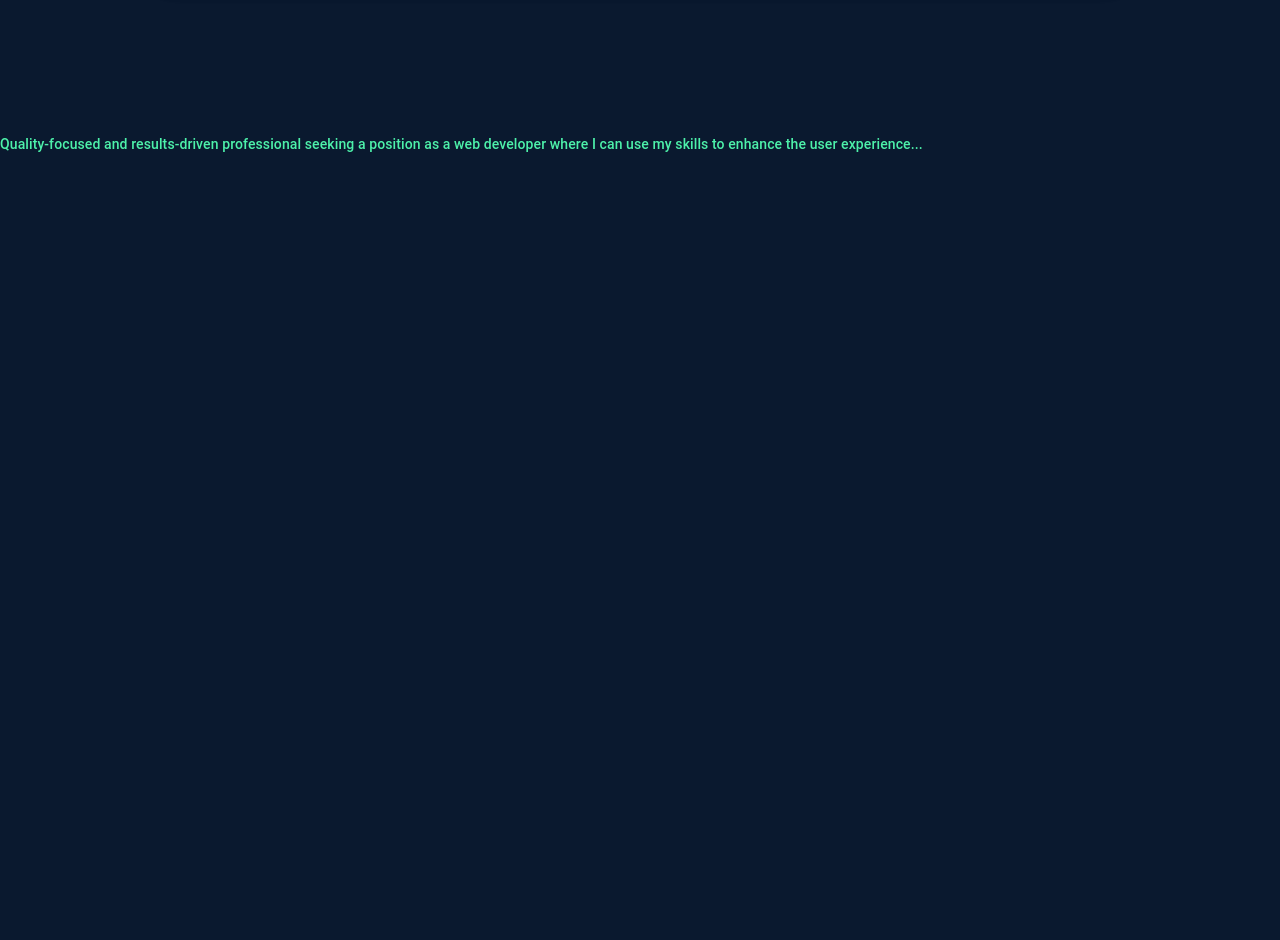
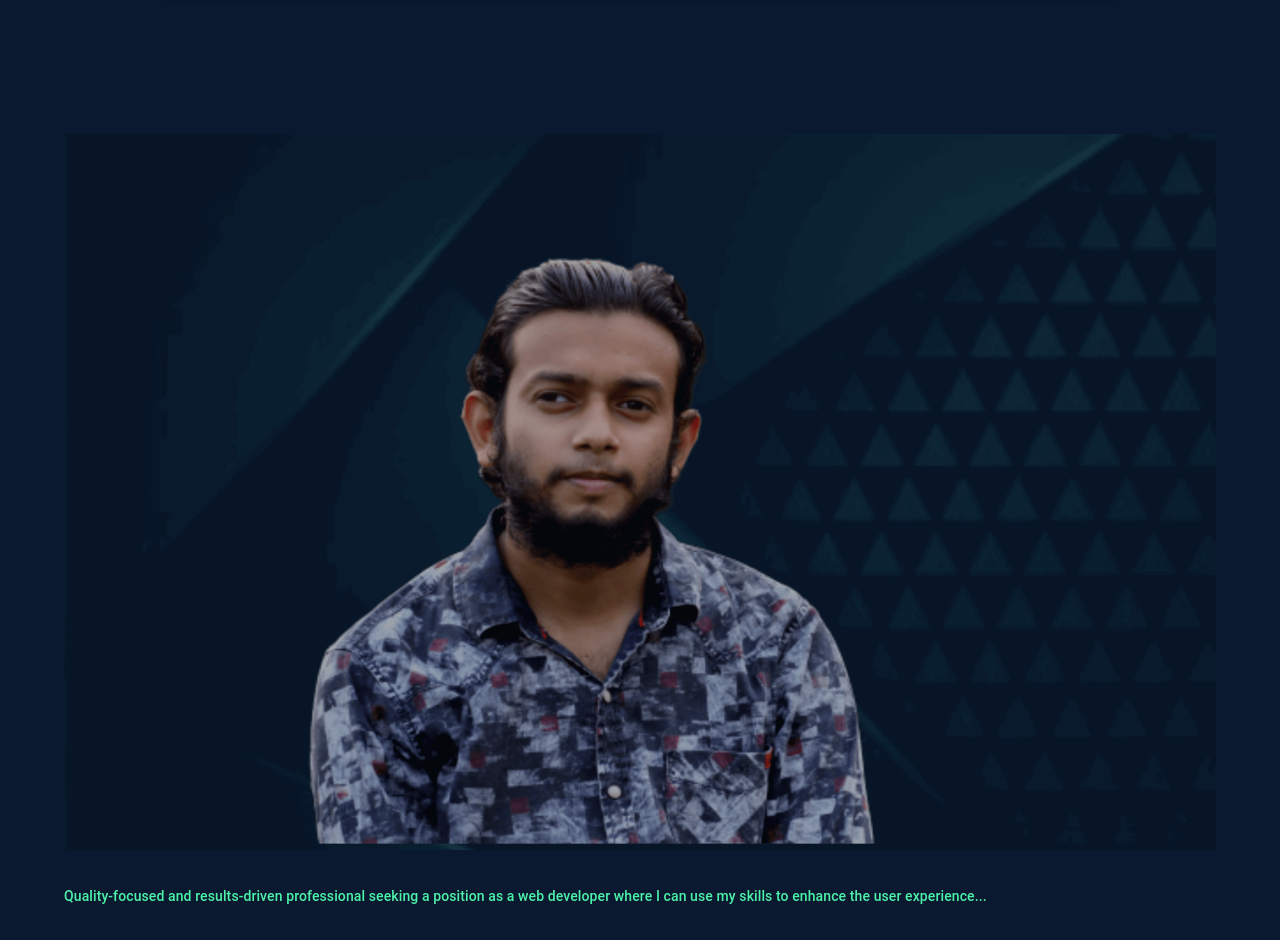
Before and after one commit to ano201/myPortfolio, a React (Create React App) app: page / in a window 1280 px wide. Shown: the part 2780-3720 px from the top of the page. Before the commit the page ends 2968 px from the top, so only its background shows below. Built offline with nearby package versions, Linux system fonts and the light colour scheme.

Commit message:
f and img tinyfied

```diff
--- a/src/Pages/Shared/Footer/Footer.js
+++ b/src/Pages/Shared/Footer/Footer.js
@@ -1,10 +1,18 @@
 import React from 'react';
 import Box from '@mui/material/Box';
-import { Typography } from '@mui/material';
+import { Container, Grid, Typography } from '@mui/material';
+import footerMe from '../../../images/footerMe.png';
 
 const Footer = () => {
     return (
         <Box sx={{ flexGrow: 1, mt: '10rem' }}>
+            <Container>
+            <Grid>
+                <Grid sx={{ m: 'auto', weight: 1/4 }} >
+                    <img src={footerMe} />
+                </Grid>
+            </Grid>
+            <Grid>
                 <Typography
                                 variant="subtitle2"
                                 component="div"
@@ -13,6 +21,8 @@ const Footer = () => {
                             >
                             Quality-focused and results-driven professional seeking a position as a web developer where I can use my skills to enhance the user experience...
                 </Typography>
+            </Grid>
+            </Container>
         </Box>
     );
 };
```
Also changed, not shown: src/images/aboutMe.png, src/images/footerMe.png (added). Lines whose indentation alone changed are shown as unchanged.
